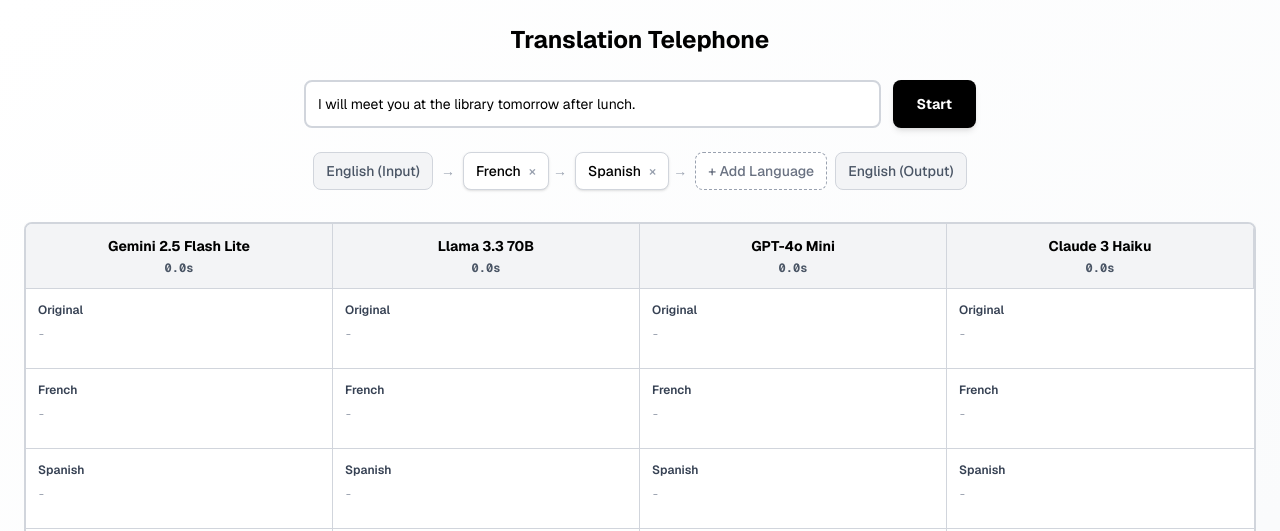
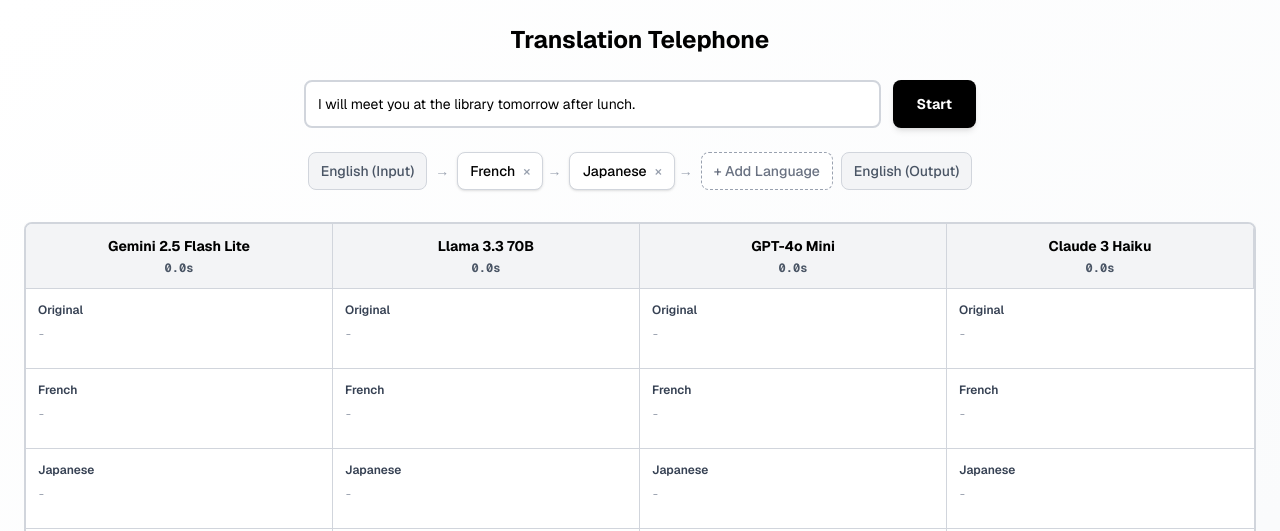
Before and after one commit to khalatevarun/telephone-pg, a Next.js app: page / in a window 1280 px wide. Shown: the top 531 px of the page. Built offline with nearby package versions, Linux system fonts and the light colour scheme.

Commit message:
update readme | update score logic | default selected language

```diff
--- a/src/app/page.tsx
+++ b/src/app/page.tsx
@@ -56,7 +56,7 @@
   const [isGameRunning, setIsGameRunning] = useState(false);
   const [streamStates, setStreamStates] = useState<Record<string, ModelStreamState>>({});
   const [winners, setWinners] = useState<{ modelName: string; similarity?: { semantic: number; literal: number; combined: number }; duration: number }[]>([]);
-  const [chain, setChain] = useState<string[]>(['French', 'Spanish']);
+  const [chain, setChain] = useState<string[]>(['French', 'Japanese']);
 
   const addLanguage = (lang: string) => {
     setChain([...chain, lang]);
--- a/src/app/streaming-actions.ts
+++ b/src/app/streaming-actions.ts
@@ -43,7 +43,7 @@
       literal = 1 - editDistance / longer.length;
     }
 
-    const combined = 0.7 * semantic + 0.3 * literal;
+    const combined = 0.85 * semantic + 0.15 * literal;
 
     return { semantic, literal, combined };
   } catch (error) {
@@ -62,7 +62,7 @@
       const editDistance = getEditDistance(longer, shorter);
       literal = 1 - editDistance / longer.length;
     }
-    return { semantic: 0, literal, combined: 0.3 * literal }; // Only literal contributes
+    return { semantic: 0, literal, combined: 0.1 * literal }; // Only literal contributes
   }
 }
 
```
Also changed, not shown: 1 other file (tests, documents, lock files or other folders).
